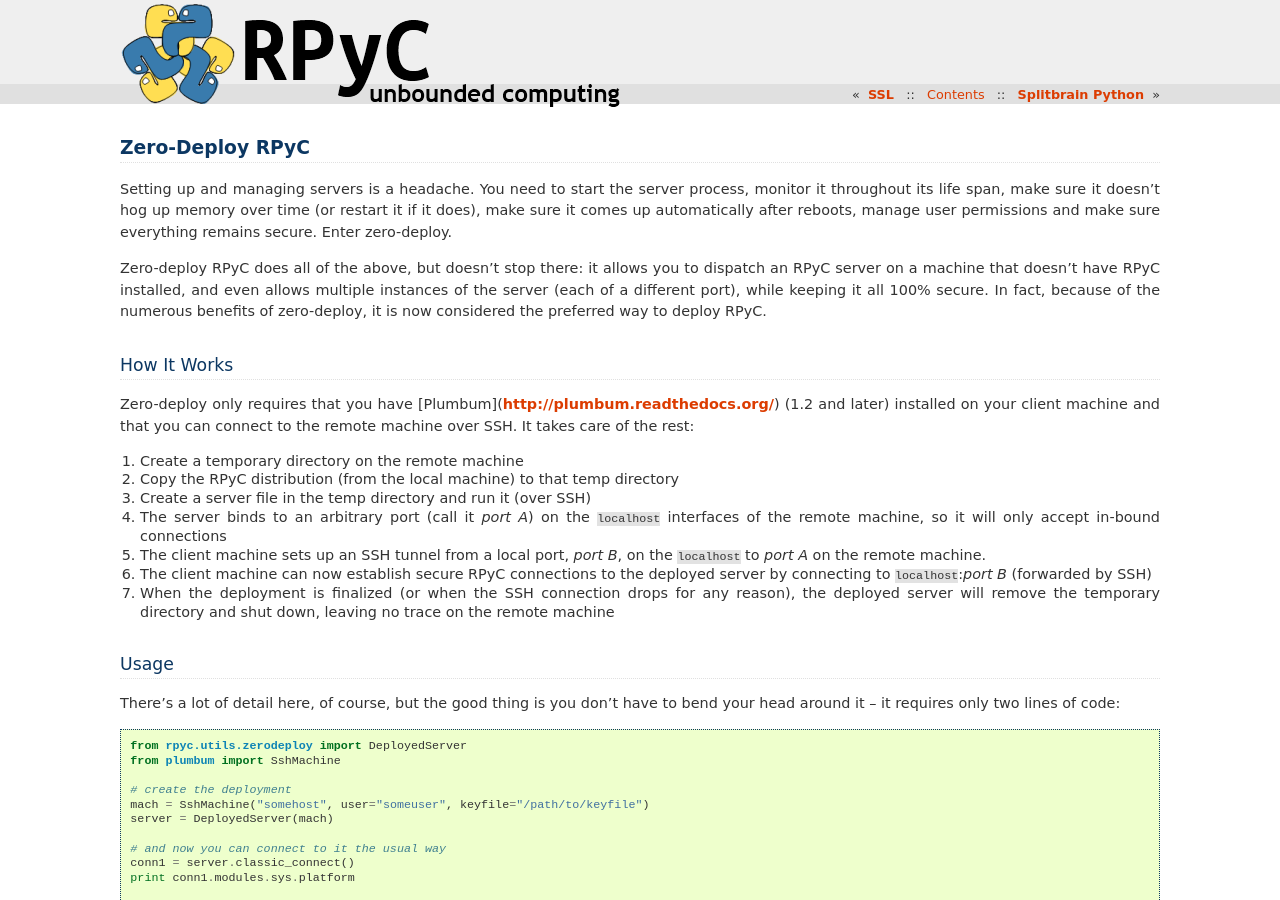
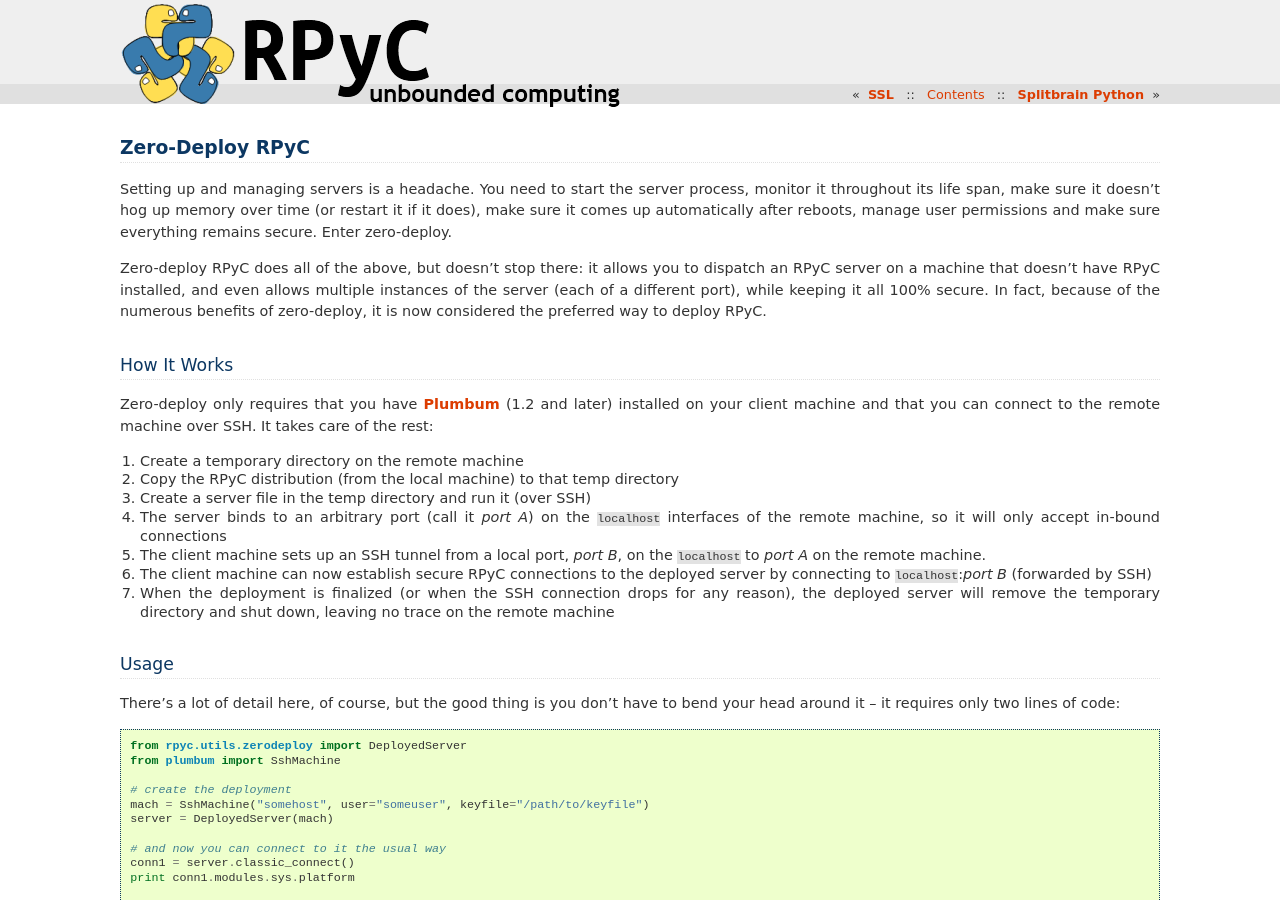
Before and after one commit to tomerfiliba-org/rpyc, a Sphinx documentation site: the page built from docs/docs/zerodeploy.rst, in a window 1280 px wide and 900 px high. Built offline with Sphinx 7.4.7, drawn with Linux system fonts in a browser that asks for light colours; some of the changed lines change nothing that is shown; some of the changed text lies outside the part shown.

Commit message:
Update zerodeploy.rst

```diff
--- a/docs/docs/zerodeploy.rst
+++ b/docs/docs/zerodeploy.rst
@@ -15,7 +15,7 @@
 How It Works
 ------------
 
-Zero-deploy only requires that you have [Plumbum](http://plumbum.readthedocs.org/) (1.2 and later) installed on
+Zero-deploy only requires that you have `Plumbum <http://plumbum.readthedocs.org>`_ (1.2 and later) installed on
 your client machine and that you can connect to the remote machine over SSH. It takes care of the rest:
 
 1. Create a temporary directory on the remote machine
@@ -49,7 +49,7 @@
 
     # you're not limited to a single connection, of course
     conn2 = server.classic_connect()
-    print conn1.modules.os.getpid()
+    print conn2.modules.os.getpid()
 
     # when you're done - close the server and everything will disappear
     server.close()
@@ -100,8 +100,8 @@
 
     dep.close()
 
-Short-lived Servers
--------------------
+On-Demand Servers
+-----------------
 Zero-deploy is ideal for use-once, on-demand servers. For instance, suppose you need to connect to one of your
 machines periodically or only when a certain event takes place. Keeping an RPyC server up and running at all times
 is a waste of memory and a potential security hole. Using zero-deploy on demand is the best approach for
```
